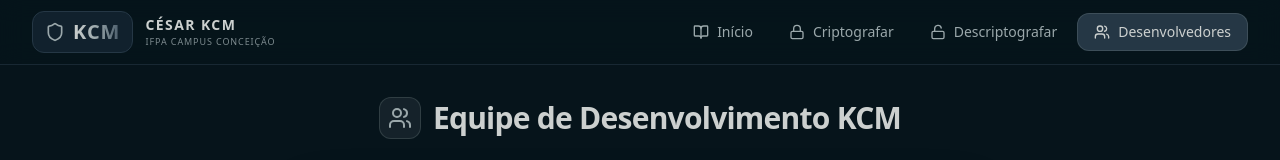
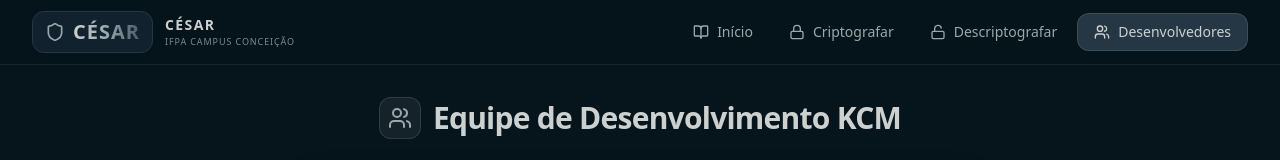
Before and after one commit to kevinlucascosta/swift-jellyfish-pounce, a React (Vite) app: page /desenvolvedores in a window 1280 px wide. Shown: the top 160 px of the page. Built offline with nearby package versions, Linux system fonts and the light colour scheme.

Commit message:
[dyad] Removendo a sigla KCM do logotipo do cabeçalho - wrote 1 file(s)

```diff
--- a/src/components/Layout.tsx
+++ b/src/components/Layout.tsx
@@ -26,17 +26,17 @@ export default function Layout({ children }: LayoutProps) {
       <header className="sticky top-0 z-50 backdrop-blur-md bg-kcm-darkest/80 border-b border-kcm-dark/60">
         <div className="max-w-7xl mx-auto px-4 sm:px-6 lg:px-8">
           <div className="flex items-center justify-between h-16">
-            {/* Logo KCM */}
+            {/* Logo CÉSAR */}
             <Link to="/" className="flex items-center space-x-3 group">
               <div className="flex items-center space-x-2 px-3 py-1.5 bg-kcm-darker rounded-xl border border-kcm-dark group-hover:border-kcm-light group-hover:bg-kcm-dark transition-all duration-300">
                 <Shield className="h-5 w-5 text-kcm-light group-hover:text-kcm-lightest transition-colors" />
                 <span className="font-black text-xl tracking-wider bg-gradient-to-r from-kcm-lightest via-kcm-light to-kcm-medium bg-clip-text text-transparent">
-                  KCM
+                  CÉSAR
                 </span>
               </div>
               <div>
                 <span className="font-bold text-sm tracking-widest text-kcm-lightest block">
-                  CÉSAR KCM
+                  CÉSAR
                 </span>
                 <span className="block text-[9px] text-kcm-light/80 font-medium tracking-widest uppercase">
                   IFPA Campus Conceição
```
